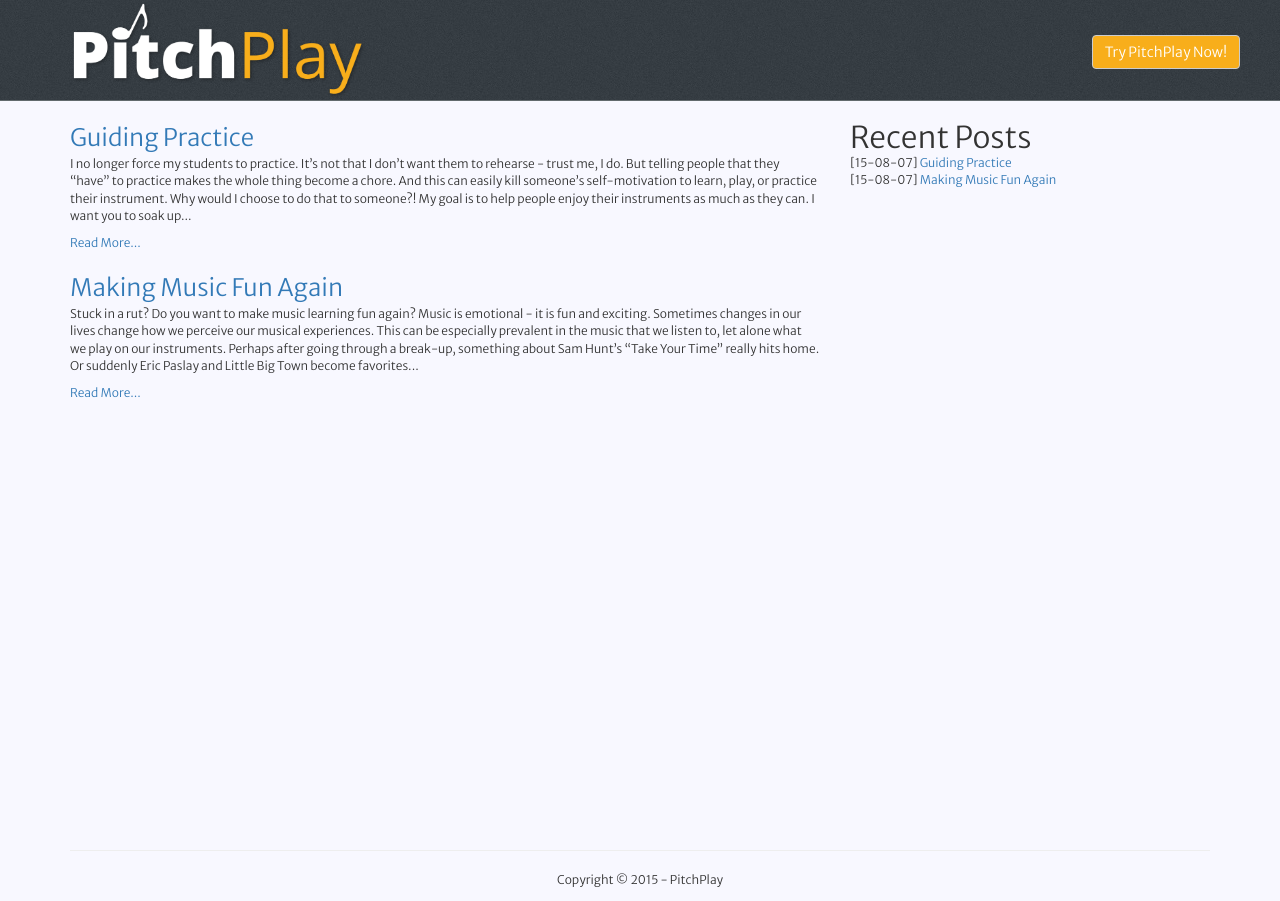
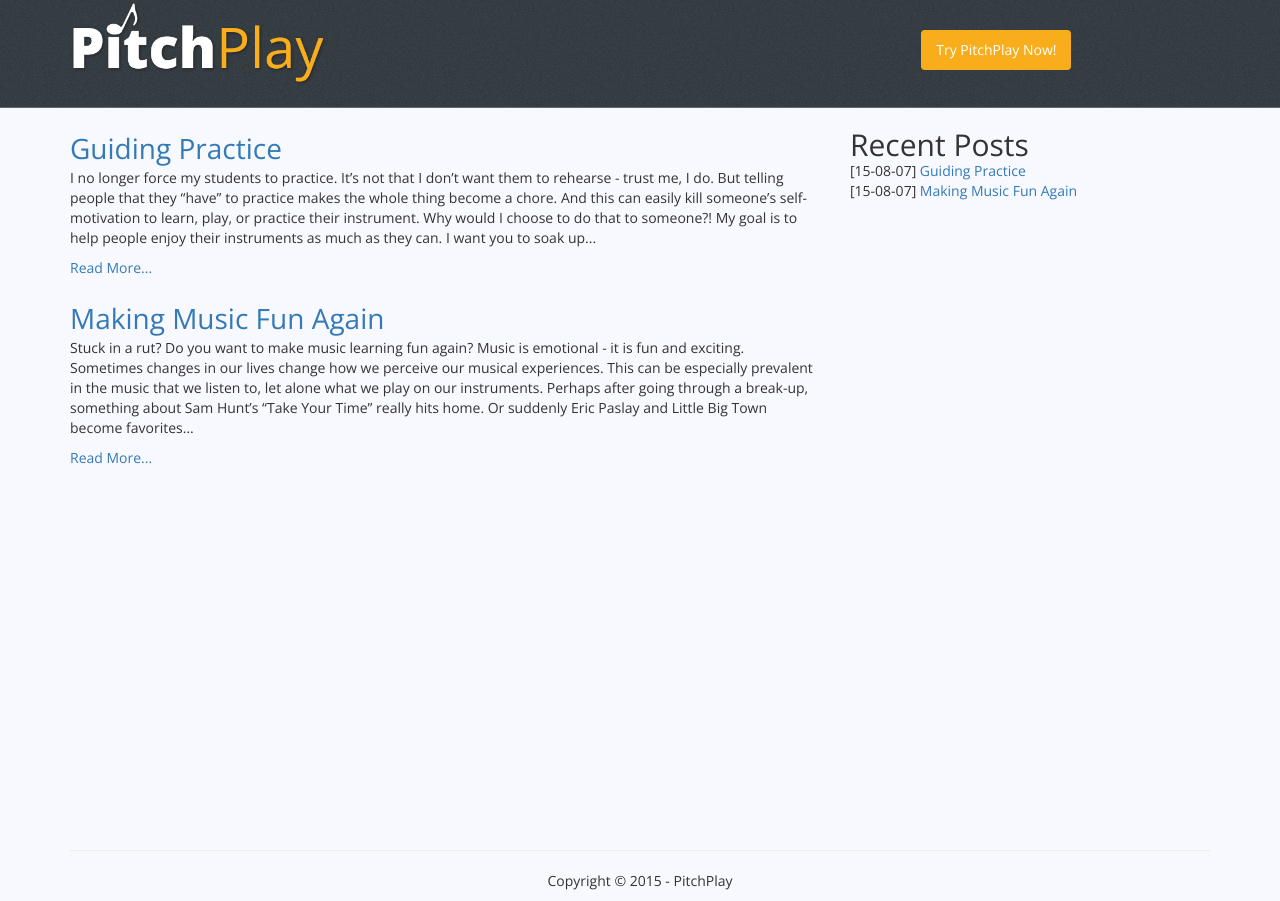
Before and after one commit to pitchplay/blog-content, a Jekyll site: the page built from index.html, in a window 1280 px wide. Built offline with Jekyll 4.4.1, drawn with Linux system fonts in a browser that asks for light colours; nearby versions of some CDN libraries; Markdown is read by kramdown in place of the engine named in the settings; the list of posts is cut into pages by our own code.

Commit message:
Update nav to use navbar and nav-pills classes

```diff
--- a/_includes/header.html
+++ b/_includes/header.html
@@ -1,6 +1,8 @@
   <header>
-    <nav class="container">
-      <a href="http://blog.pitchplay.io"><img src="/assets/img/pp-logo.png" alt="PitchPlay logo" class="header-img img-responsive"></a>
-      <a class="btn btn-default btn-nav" href="https://pitchplay.io?utm_source=ppblog">Try PitchPlay Now!</a>
+    <nav class="nav navbar navbar-default container">
+      <a href="http://blog.pitchplay.io"><img src="/assets/img/pp-logo.png" alt="PitchPlay logo" class="col-md-3 img-responsive"></a>
+      <ul class="col-md-2 col-md-offset-6 nav nav-pills">
+        <li><a class="active" href="https://pitchplay.io?utm_source=ppblog">Try PitchPlay Now!</a></li>
+      </ul>
     </nav>
   </header>
--- a/assets/css/style.css
+++ b/assets/css/style.css
@@ -1,13 +1,12 @@
-@import url(http://fonts.googleapis.com/css?family=Merriweather+Sans:300);
+@import url(http://fonts.googleapis.com/css?family=Open+Sans);
 
 html {
   position: relative;
   min-height: 100%;
 }
 html, body {
-  font-family: 'Merriweather Sans', sans-serif;
-  font-size: 12px;
-  background-color:ghostwhite;
+  font-family: 'Open Sans', sans-serif;
+  background-color: ghostwhite;
 }
 body { margin-bottom: 70px; }
 h1,h2,h3,h4,h5,h6 { margin-bottom: 0; }
@@ -16,11 +15,6 @@ header {
   background: url('/assets/img/bg.png');
   border-bottom: 1px solid #626A6D;
 }
-  .header-img {
-    height: 100px;
-    width:auto;
-    display:inline-block;
-  }
 
 footer {
   position: absolute;
@@ -29,9 +23,15 @@ footer {
   height: 70px;
 }
 
-nav {
-  height: 100px;
+.navbar, .navbar-default {
+  background: none;
+  border: 0;
 }
+
+  .active {
+    background-color:#F8AE1B;
+    color:#FFF;
+  }
 
 ul {
   list-style-type: none;
@@ -51,10 +51,7 @@ ul li {
 }
 
 .btn-nav {
-  display:inline;
-  background-color:#F8AE1B;
-  color:#FFF;
-  position:fixed;
-  right:40px;
-  top:35px;
+  display: inline-block;
+  background-color: #F8AE1B;
+  color: #FFF;
 }
```
